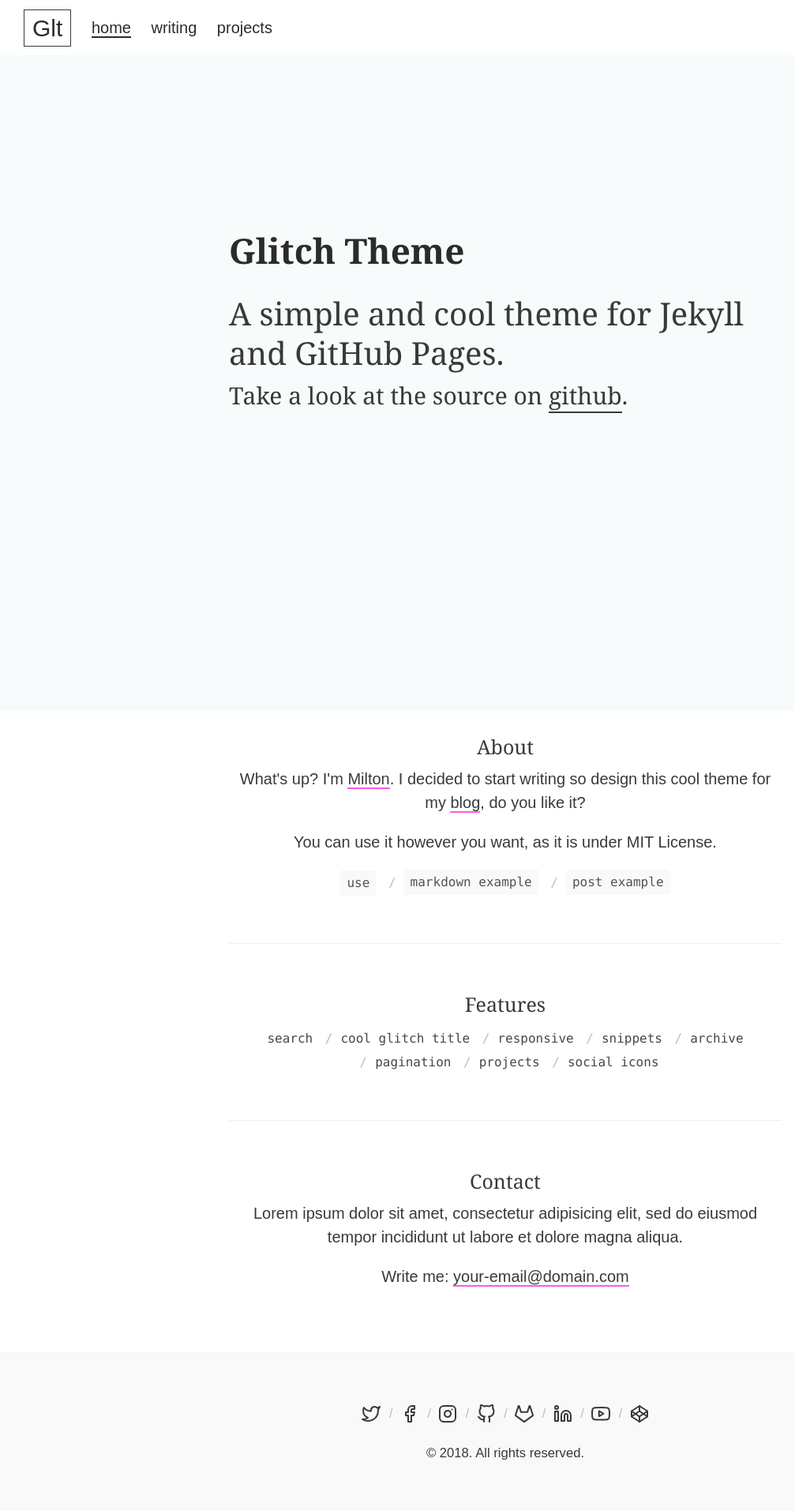
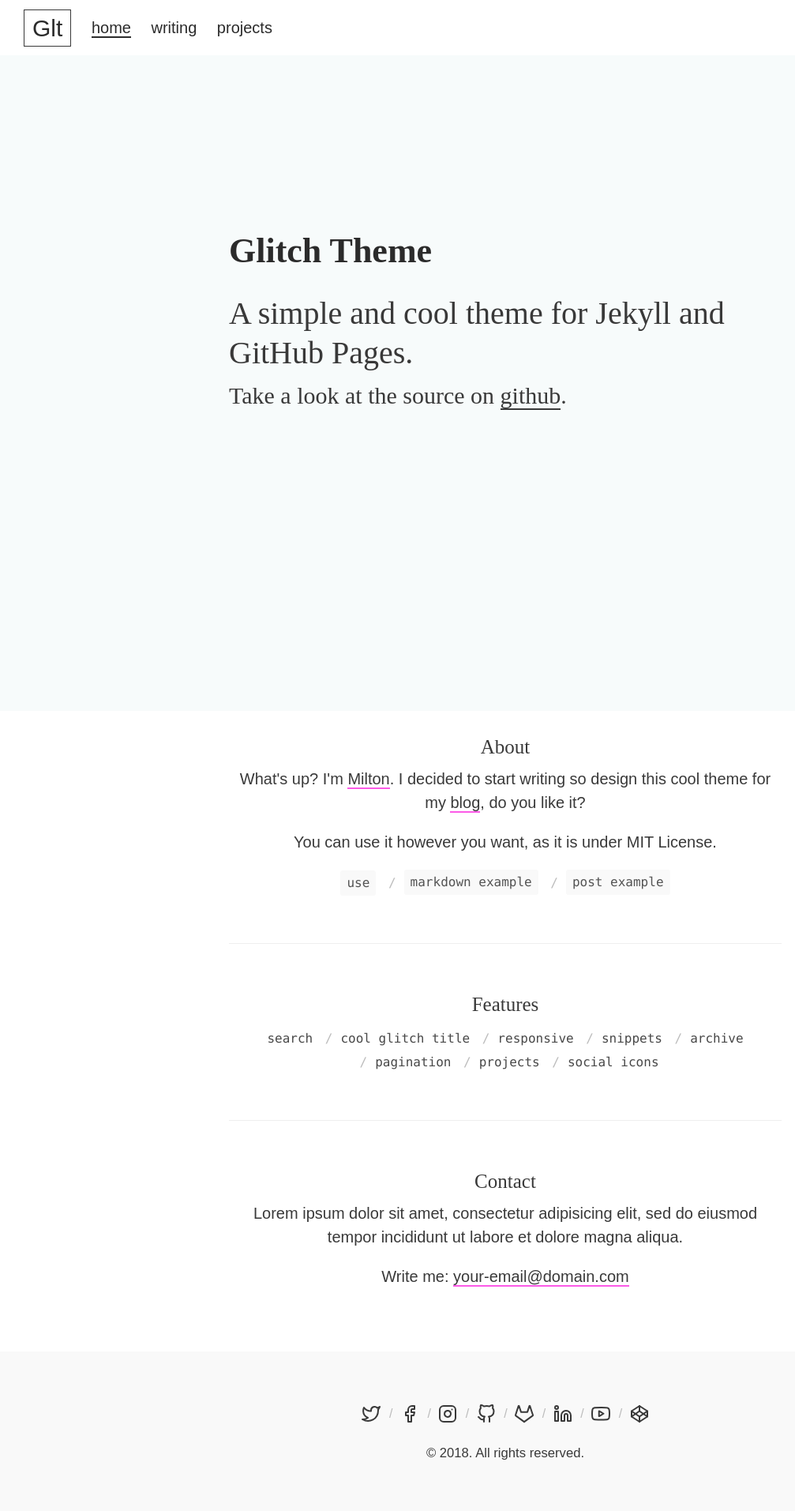
Before and after one commit to miltonparedes/glitch-jekyll, a Jekyll site: the page built from index.html, in a window 1280 px wide. Shown: the whole page at 79% size, without its empty margins (0-1007 px from the left). Built offline with Jekyll 4.4.1, drawn with Linux system fonts in a browser that asks for light colours; some web fonts are replaced.

Commit message:
font compatibility test

```diff
--- a/_sass/glitch/_variables.scss
+++ b/_sass/glitch/_variables.scss
@@ -31,7 +31,7 @@ $link-color: darken($blue, 9%);
 
 
 // h* fonts
-$h-font: Athelas, Georgia, serif;
+$h-font: serif;
 
 
 // Lists
```
